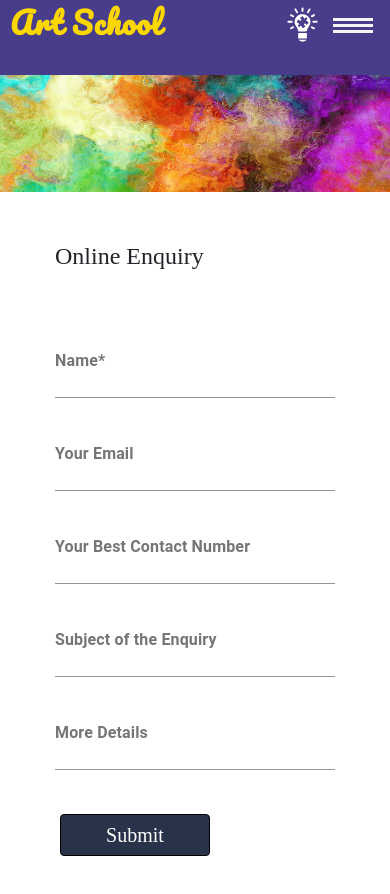
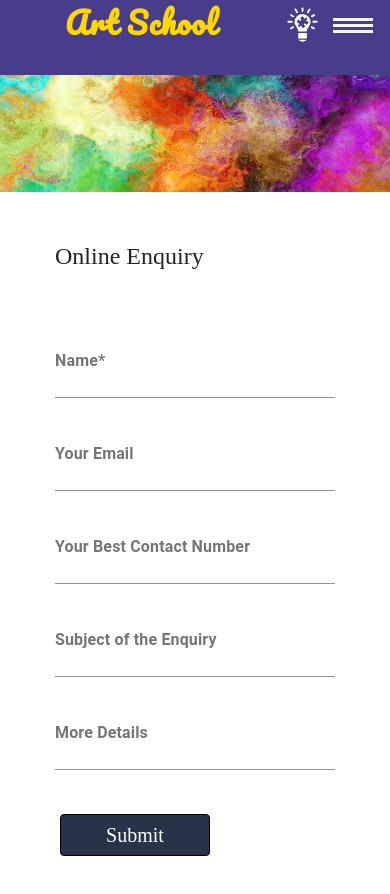
Before and after one commit to akhil411/art-school, a React (Create React App) app in the folder client/: page /online-enquiry in a window 390 px wide. Shown: the top 894 px of the page. Built offline with nearby package versions, Linux system fonts and the light colour scheme; no server answers; a web font is replaced by a local one.

Commit message:
update chatbox component and modify style

```diff
--- a/client/public/assets/css/responsive.css
+++ b/client/public/assets/css/responsive.css
@@ -214,7 +214,7 @@
         top: 7px !important;
     }
     .dashboard-container {
-        padding-top: 40px !important;
+        padding-top: 60px !important;
     }
     .page-heading, .course-more-details, .course-details {
         width: 280px !important;
--- a/client/src/App.js
+++ b/client/src/App.js
@@ -18,6 +18,7 @@ import 'bootstrap/dist/css/bootstrap.css';
 import 'bootstrap/dist/js/bootstrap.js';
 import $ from 'jquery';
 import Popper from 'popper.js';
+import Chat from "./components/Chat/Chat";
 
 // Check for token to keep user logged in
 if (localStorage.jwtToken) {
@@ -54,6 +55,7 @@ class App extends Component {
               <PrivateRoute exact path="/dashboard/account" component={Account} />
               <Route path="*"><NoMatch /></Route>
             </Switch>
+            <Chat />
           </div>
         </Router>
       </Provider>
--- a/client/src/components/Chat/Chat.js
+++ b/client/src/components/Chat/Chat.js
@@ -30,10 +30,14 @@ class Chat extends Component {
     render() {
         const { user } = this.props.auth;
         let chat;
-        if (this.state.enterChatRoom) {
-            chat = <ChatRoom onClick={this.chatOutClick} name={user.name} />;
-          } else {
-            chat = <ChatBox onClick={this.chatInClick} />;
+        if (this.props.auth.isAuthenticated) {
+            if (this.state.enterChatRoom) {
+                chat = <ChatRoom onClick={this.chatOutClick} name={user.name} />;
+              } else {
+                chat = <ChatBox onClick={this.chatInClick} />;
+            }
+        } else {
+            chat = <div></div>
         }
 
         return (
--- a/client/src/components/Information/News/News.js
+++ b/client/src/components/Information/News/News.js
@@ -8,7 +8,7 @@ class News extends Component {
       <NewsWeatherContext.Consumer>
         {value => (value.news.length ? (
           <ul className="news-content">
-            {value.news.map(news => (
+            {value.news.slice( 0, 6 ).map(news => (
               <li><a href={news.url} target="_blank">{news.title}</a></li>
             ))}
           </ul>
--- a/client/src/components/dashboard/Dashboard.js
+++ b/client/src/components/dashboard/Dashboard.js
@@ -41,7 +41,7 @@ class Dashboard extends Component {
                         </div>
                         <div>
                             <Link to="/dashboard/account">
-                                <h5>Account</h5>
+                                <button className="modal-call-button"><span>Account </span></button>
                             </Link>
                         </div>
                         <button className="modal-call-button" type="submit" value="Submit" onClick={this.onLogoutClick}><span>Logout </span></button>
--- a/client/src/components/dashboard/UserAccount/UserAccount.js
+++ b/client/src/components/dashboard/UserAccount/UserAccount.js
@@ -1,10 +1,10 @@
 import React, { Component } from "react";
 import "./style.css";
+import {Link} from 'react-router-dom';
 import PropTypes from "prop-types";
 import { connect } from "react-redux";
 import Typography from '@material-ui/core/Typography';
 import Breadcrumbs from '@material-ui/core/Breadcrumbs';
-import Link from '@material-ui/core/Link';
 import { Tab, Tabs, TabList, TabPanel } from 'react-tabs';
 import 'react-tabs/style/react-tabs.css';
 import UpdateUser from './../ManageUser/UpdateUser/UpdateUser';
@@ -36,7 +36,7 @@ class UserAccount extends Component {
                 <div className="manage-website-wrapper">
                     <div>
                         <Breadcrumbs aria-label="breadcrumb">
-                            <Link color="inherit" href="/dashboard">
+                            <Link to="/dashboard">
                                 Dashboard
                             </Link>
                             <Typography color="textPrimary">Account</Typography>
@@ -128,7 +128,6 @@ class UserAccount extends Component {
     }
 }
 
-// export default ManageUser;
 UserAccount.propTypes = {
     auth: PropTypes.object.isRequired
 };
--- a/client/src/components/layout/Navbar/index.js
+++ b/client/src/components/layout/Navbar/index.js
@@ -1,5 +1,6 @@
 import React, { Component } from "react";
 import "./style.css";
+import { Link } from 'react-router-dom';
 import API from './../../../utils/API';
 import Information from './../../Information/Information';
 
@@ -60,7 +61,11 @@ class Navbar extends Component {
         return (
             <div className="header" style={this.state.scrolling ? { "backgroundColor": "#fbde44ff" } : { "backgroundColor": "" }}>
                 <div className="header-contents">
-                    <a className="header-text" href="/" style={this.state.scrolling ? { "color": "#28334AFF" } : { "color": "" }}>Art School</a>
+                    <div className="header-link">
+                        <Link to="/">
+                            <div className="header-text" style={this.state.scrolling ? { "color": "#28334AFF" } : { "color": "" }}>Art School</div>
+                        </Link>
+                    </div>
                     <img style={this.state.scrolling ? { "filter": "brightness(0.5)" } : { "filter": "" }} className="announcements-logo" src="../assets/images/announcement.svg"></img>
                     <div className="hamburger-menu">
                         <hr style={this.state.scrolling ? { "borderTop": "3px solid black" } : { "borderTop": "" }}></hr>
@@ -83,9 +88,9 @@ class Navbar extends Component {
                                 <div className="item1">
                                     <a href="/courses"><h4>Courses</h4></a>
                                     <a href="/online-enquiry"><h4>Online Enquiry</h4></a>
-                                    <a href="/student-services"><h4>Student Services</h4></a>
+                                    {/* <a href="/student-services"><h4>Student Services</h4></a>
                                     <a href="/employment"><h4>Employment</h4></a>
-                                    <a href="/policy-manual"><h4>Policy Manual</h4></a>
+                                    <a href="/policy-manual"><h4>Policy Manual</h4></a> */}
                                 </div>
                                 <div className="item2">
                                     <h4>Contact</h4>
--- a/client/src/components/layout/Navbar/style.css
+++ b/client/src/components/layout/Navbar/style.css
@@ -13,6 +13,11 @@
   position: relative;
   width: 100%;
   text-align: center;
+}
+
+.header-contents .header-link {
+  width: 280px;
+  margin: auto;
 }
 
 .header-contents .header-text {
```
